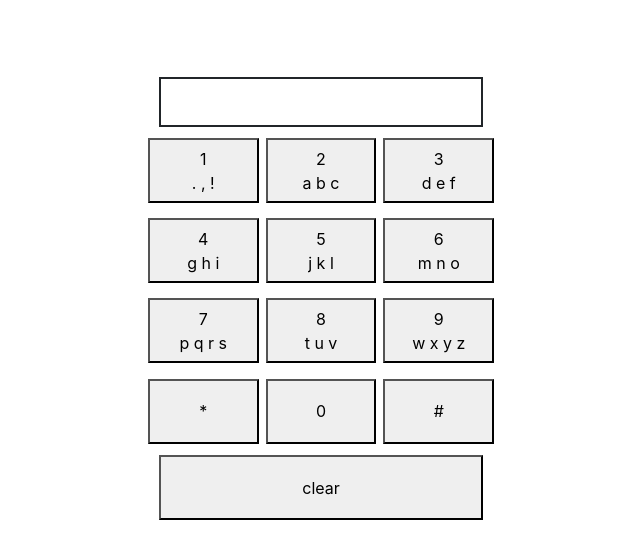
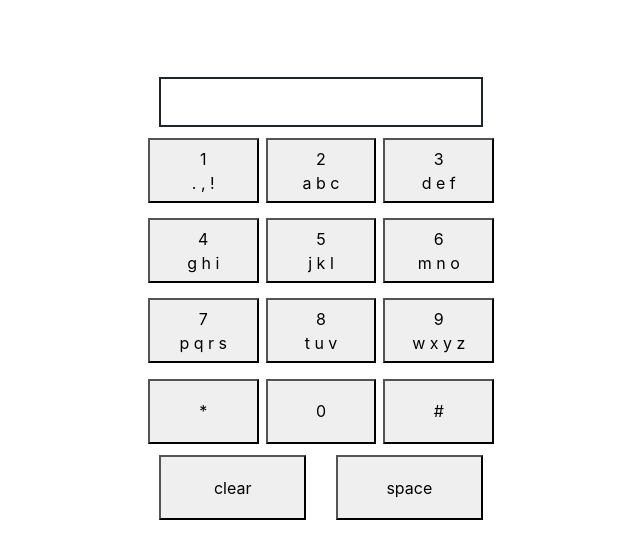
Before and after one commit to rishabhjain0/Mobile-Keypad, a plain HTML site: page index.html in a window 1280 px wide. Shown: the whole page, without its empty margins (319-959 px from the left). Drawn offline with nearby package versions, Linux system fonts and the light colour scheme.

Commit message:
space functionality added

```diff
--- a/index.html
+++ b/index.html
@@ -51,8 +51,11 @@
                 <div class="col-4"><button class="buttonStyle1" id="hash">#</button></div>
             </div>
             <div class="row">
-                <div class="col-12">
+                <div class="col-6">
                     <button class="buttonStyle1" id="clear">clear</button>
+                </div>
+                <div class="col-6">
+                    <button class="buttonStyle1" id="space">space</button>
                 </div>
             </div>
         </div>
--- a/index.js
+++ b/index.js
@@ -29,6 +29,9 @@ const handleclicks = () => {
     })
     $("#hash").click(() => {
         appendCharOrNumber("#",1);
+    })
+    $("#space").click(() => {
+        appendCharOrNumber(" ", 1);
     })
     // end
 
```
